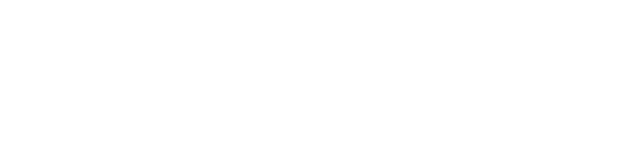
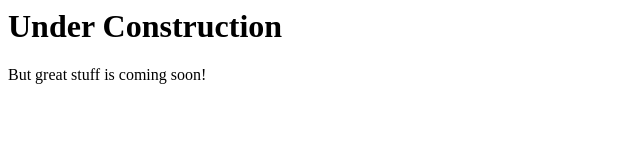
Before and after one commit to SnK-Delta-Games/website, a plain HTML site: page index.html in a window 1280 px wide. Shown: the whole page, without its empty margins (0-640 px from the left). Drawn offline with Linux system fonts and the light colour scheme.

Commit message:
Update index.html

```diff
--- a/index.html
+++ b/index.html
@@ -2,4 +2,12 @@
   <head>
     <title>SnK Delta Games</title>
   </head>
+  <body>
+    <h1>
+      Under Construction
+    </h1>
+    <p>
+      But great stuff is coming soon!
+    </p>
+  </body>
 </html>
```
